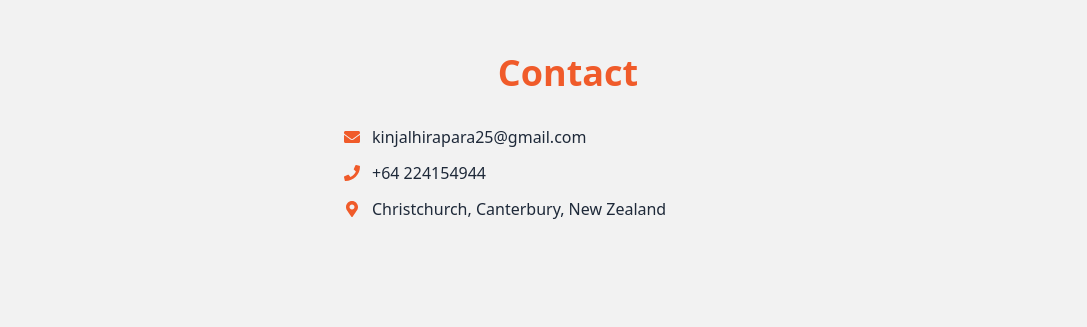
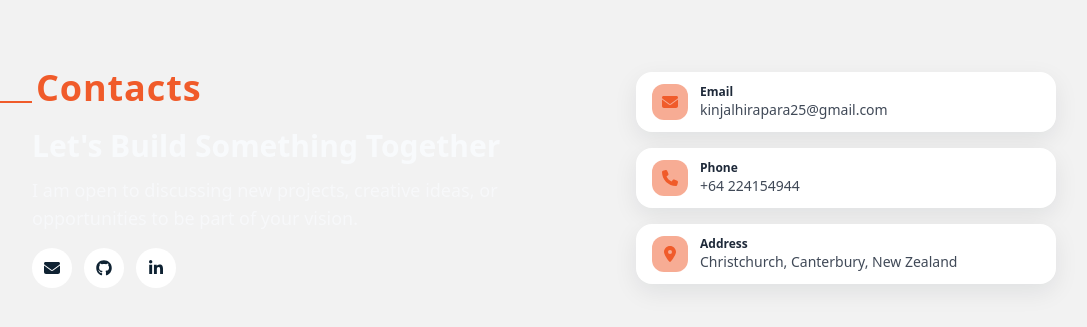
Before and after one commit to KinjalHirapara/portfolio, a React (Vite) app: page / in a window 1280 px wide. Shown: the part 8237-8564 px from the top of the page, without its empty margins (72-1159 px from the left). Built offline with nearby package versions, Linux system fonts and the light colour scheme.

Commit message:
updated contact us section.

```diff
--- a/src/components/Contact.tsx
+++ b/src/components/Contact.tsx
@@ -1,61 +1,121 @@
 import { motion } from "framer-motion";
-import { contactdetails } from "../constants";
+import {
+  FaEnvelope,
+  FaGithub,
+  FaLinkedinIn,
+  FaLocationDot,
+  FaPhone,
+} from "react-icons/fa6";
 
-const listVariants = {
-  hidden: {},
-  visible: {
-    transition: {
-      staggerChildren: 0.18,
+const contactCards = [
+  {
+    label: "Email",
+    value: "kinjalhirapara25@gmail.com",
+    icon: <FaEnvelope className="h-4 w-4 text-primary" />,
+    action: <FaEnvelope className="h-3.5 w-3.5 text-primary" />,
   },
+  {
+    label: "Phone",
+    value: "+64 224154944",
+    icon: <FaPhone className="h-4 w-4 text-primary" />,
+    action: <FaPhone className="h-3.5 w-3.5 text-primary" />,
   },
-};
-
-const itemVariants = {
-  hidden: { opacity: 0, y: 30 },
-  visible: { opacity: 1, y: 0, transition: { duration: 0.5 } },
-};
+  {
+    label: "Address",
+    value: "Christchurch, Canterbury, New Zealand",
+    icon: <FaLocationDot className="h-4 w-4 text-primary" />,
+    action: <FaLocationDot className="h-3.5 w-3.5 text-primary" />,
+  },
+];
 
 const Contact: React.FC = () => {
   return (
     <section
       id="contact"
-      className="relative min-h-[100dvh] gap-8 max-w-6xl mx-auto px-4 py-[60px] lg:py-[30px] flex flex-col items-center justify-center mobile-landscape-padding"
+      className="flex min-h-[100dvh] flex-col overflow-hidden px-0 pt-[90px] mobile-landscape-padding justify-center"
     >
+      <div className="grid grid-cols-1 gap-8 px-5 pb-10 pt-6 md:grid-cols-2 md:gap-10 md:px-8 md:pt-8 lg:px-10 mx-auto w-full max-w-6xl">
         <motion.div
-        initial={{ opacity: 0, y: -30 }}
-        animate={{ opacity: 1, y: 0 }}
-        transition={{ duration: 0.6 }}
+          initial={{ opacity: 0, x: -30 }}
+          whileInView={{ opacity: 1, x: 0 }}
+          viewport={{ once: true, amount: 0.35 }}
+          transition={{ duration: 0.5 }}
+          className="flex flex-col items-start justify-center"
         >
-        <h2 className="text-2xl md:text-4xl font-bold text-primary text-center">
-          <span className="numbered-heading">Contact</span>
+          <div className="flex items-center gap-3">
+            <h2 className="text-4xl pl-1 font-semibold tracking-wide text-primary relative before:content-[''] before:absolute before:left-[-500px] before:bottom-[5px] before:w-[500px] before:h-[2px] before:bg-primary">
+              Contacts
             </h2>
+          </div>
+          <h3 className="mt-5 text-2xl font-semibold text-textLight md:text-3xl">
+            Let&apos;s Build Something Together
+          </h3>
+          <p className="mt-3 max-w-xl text-base text-textLight/75 md:text-lg">
+            I am open to discussing new projects, creative ideas, or
+            opportunities to be part of your vision.
+          </p>
+          <div className="mt-4 flex items-center justify-center gap-3">
+            <a
+              href="mailto:kinjalhirapara25@gmail.com"
+              aria-label="Email"
+              className="flex h-10 w-10 items-center justify-center rounded-full bg-white text-[#0f2232] transition hover:scale-105"
+            >
+              <FaEnvelope className="h-4 w-4" />
+            </a>
+            <a
+              href="https://github.com/KinjalHirapara"
+              target="_blank"
+              rel="noreferrer"
+              aria-label="GitHub"
+              className="flex h-10 w-10 items-center justify-center rounded-full bg-white text-[#0f2232] transition hover:scale-105"
+            >
+              <FaGithub className="h-4 w-4" />
+            </a>
+            <a
+              href="https://www.linkedin.com/in/kinjalhirapara"
+              target="_blank"
+              rel="noreferrer"
+              aria-label="LinkedIn"
+              className="flex h-10 w-10 items-center justify-center rounded-full bg-white text-[#0f2232] transition hover:scale-105"
+            >
+              <FaLinkedinIn className="h-4 w-4" />
+            </a>
+          </div>
         </motion.div>
-      {/* <motion.p
-        className="text-md text-textDark dark:text-textLight"
-        initial={{ opacity: 0, y: 20 }}
-        animate={{ opacity: 1, y: 0 }}
-        transition={{ delay: 0.3, duration: 0.5 }}
+
+        <motion.div
+          initial={{ opacity: 0, x: 30 }}
+          whileInView={{ opacity: 1, x: 0 }}
+          viewport={{ once: true, amount: 0.35 }}
+          transition={{ duration: 0.5, delay: 0.1 }}
+          className="relative flex items-center justify-center"
         >
-        Open to new opportunities, collaborations, or questions - let's talk!
-      </motion.p> */}
-      <motion.div
-        className="space-y-3 text-left w-full max-w-md mx-auto"
-        variants={listVariants}
-        initial="hidden"
-        animate="visible"
+          <div className="relative z-10 w-full space-y-4 md:max-w-[420px]">
+            {contactCards.map((item) => (
+              <div
+                key={item.label}
+                className="flex items-center justify-between gap-4 rounded-2xl bg-white px-4 py-3 shadow-[0_8px_24px_rgba(16,24,40,0.08)]"
               >
-        {contactdetails.map((item) => (
-          <motion.div
-            key={item.text}
-            className="flex items-center gap-3 text-textDark dark:text-textLight"
-            variants={itemVariants}
-          >
+                <div className="flex items-center gap-3">
+                  <span className="flex h-9 w-9 items-center justify-center rounded-xl bg-primary/50">
                     {item.icon}
-            <span className="font-medium">{item.text}</span>
+                  </span>
+                  <div>
+                    <p className="text-xs font-semibold text-dark">
+                      {item.label}
+                    </p>
+                    <p className="text-xs text-dark/85 md:text-sm">
+                      {item.value}
+                    </p>
+                  </div>
+                </div>
+              </div>
+            ))}
+          </div>
         </motion.div>
-        ))}
-      </motion.div>
+      </div>
     </section>
   );
 };
+
 export default Contact;
```
Lines whose indentation alone changed are shown as unchanged.
